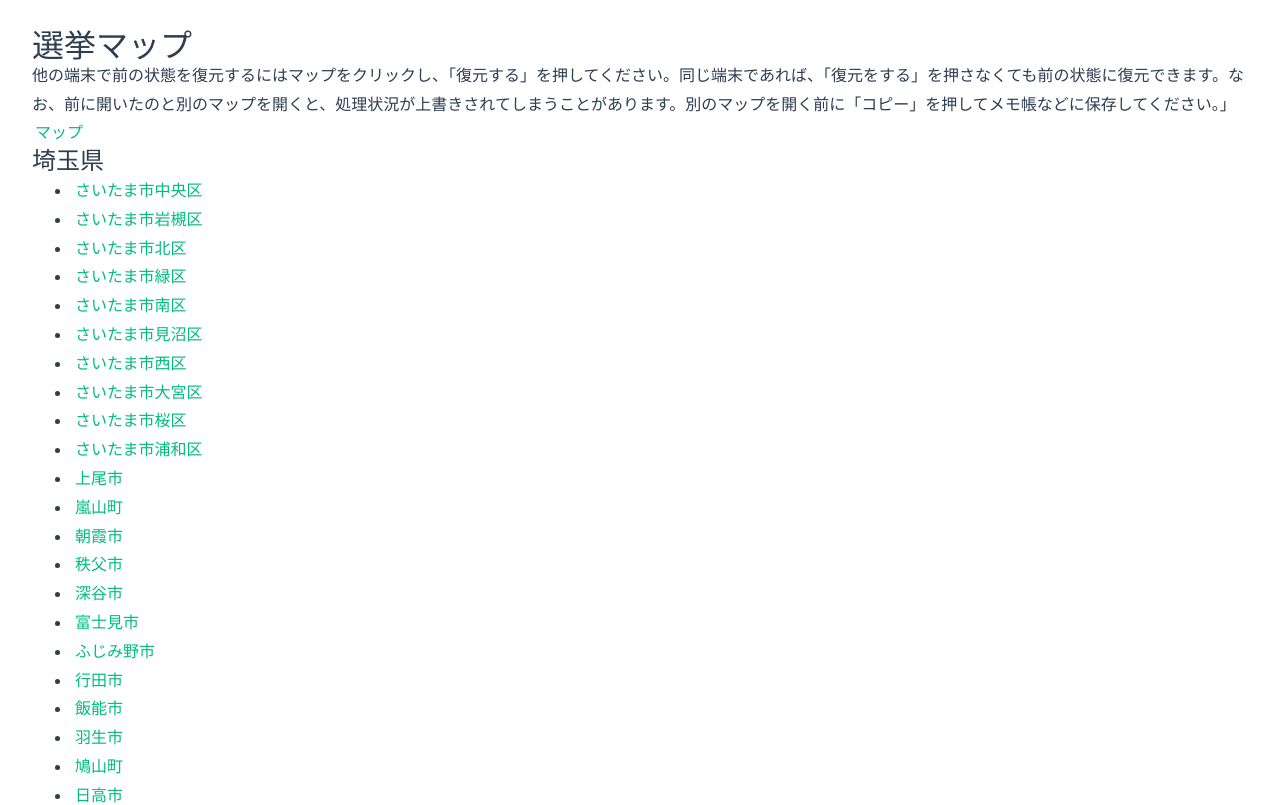
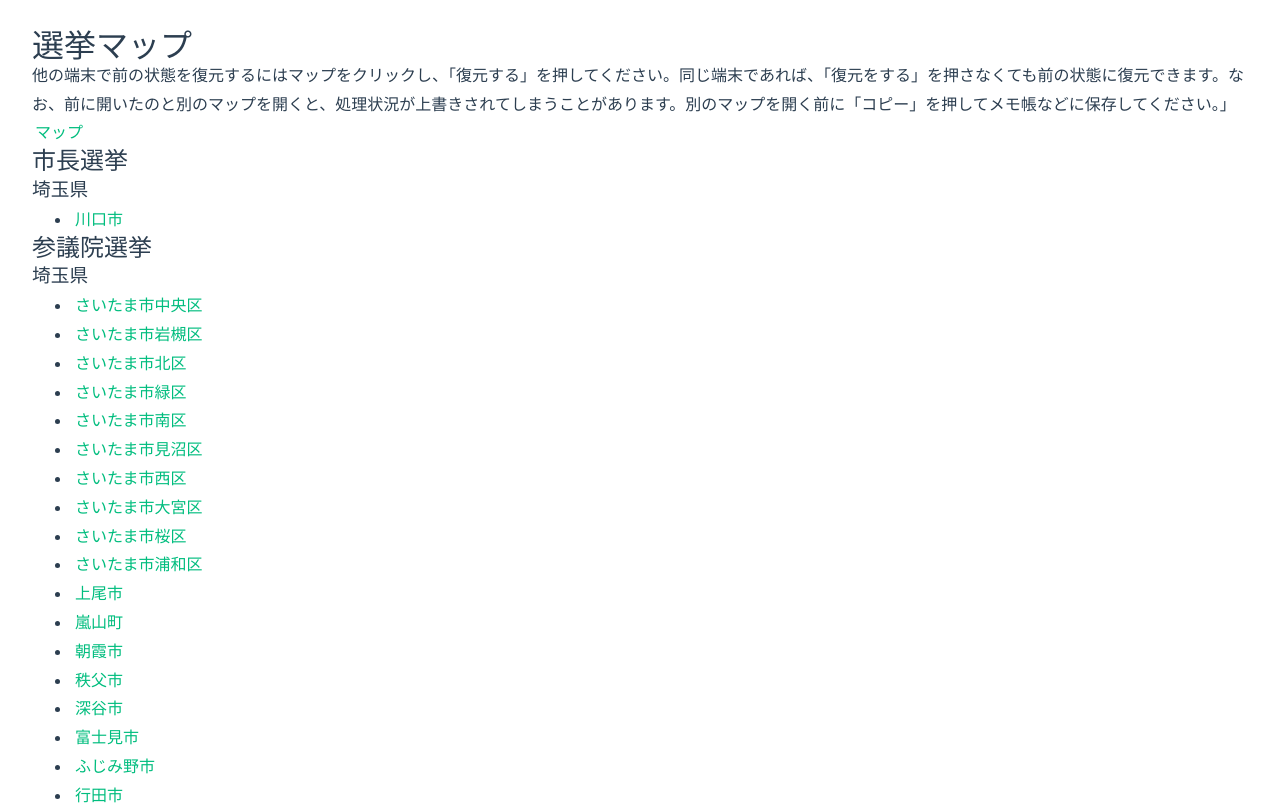
Before and after one commit to oonyanya/election-posting-map, a Vue app: page / in a window 1280 px wide. Shown: the top 805 px of the page. Built offline with nearby package versions, Linux system fonts and the light colour scheme.

Commit message:
デモサイトに市長選挙用を追加した。

```diff
--- a/src/MapList.vue
+++ b/src/MapList.vue
@@ -3,7 +3,15 @@
     <h1>選挙マップ</h1>
     <p>他の端末で前の状態を復元するにはマップをクリックし、「復元する」を押してください。同じ端末であれば、「復元をする」を押さなくても前の状態に復元できます。なお、前に開いたのと別のマップを開くと、処理状況が上書きされてしまうことがあります。別のマップを開く前に「コピー」を押してメモ帳などに保存してください。」</p>
     <RouterLink :to="{path:'/map', query:{restore_state:'true'} }">マップ</RouterLink>
-    <h2>埼玉県</h2>
+    <h2>市長選挙</h2>
+    <h3>埼玉県</h3>
+    <ul>
+      <li>
+        <RouterLink :to="{ path:'/map',query:{election:'type2',region:'japan',state:'saitama',city:'kawaguchi',type:'kml' }}">川口市</RouterLink>
+      </li>
+    </ul>
+    <h2>参議院選挙</h2>
+    <h3>埼玉県</h3>
     <ul>
       <li>
         <RouterLink :to="{ path:'/map',query:{election:'type1',region:'japan',state:'saitama',city:'saitama_chuou',type:'kml' }}">さいたま市中央区</RouterLink>
--- a/src/main.ts
+++ b/src/main.ts
@@ -14,7 +14,7 @@ import NotFoundComponent from './NotFoundComponent.vue'
 const routes = [
   { path: '/', component: MapList },
   { path: '/map', component: MapView },
-  { path: '/map/:region/:state/:city/:type', component: MapView, props: true },
+  { path: '/map/:election/:region/:state/:city/:type', component: MapView, props: true },
   { path: '/:notFound(.*)', component: NotFoundComponent },
 ]
 
```
Also changed, not shown: public/data/type2/polling_place/japan/saitama/kawaguchi.csv (added), 1 other file (tests, documents, lock files or other folders).
